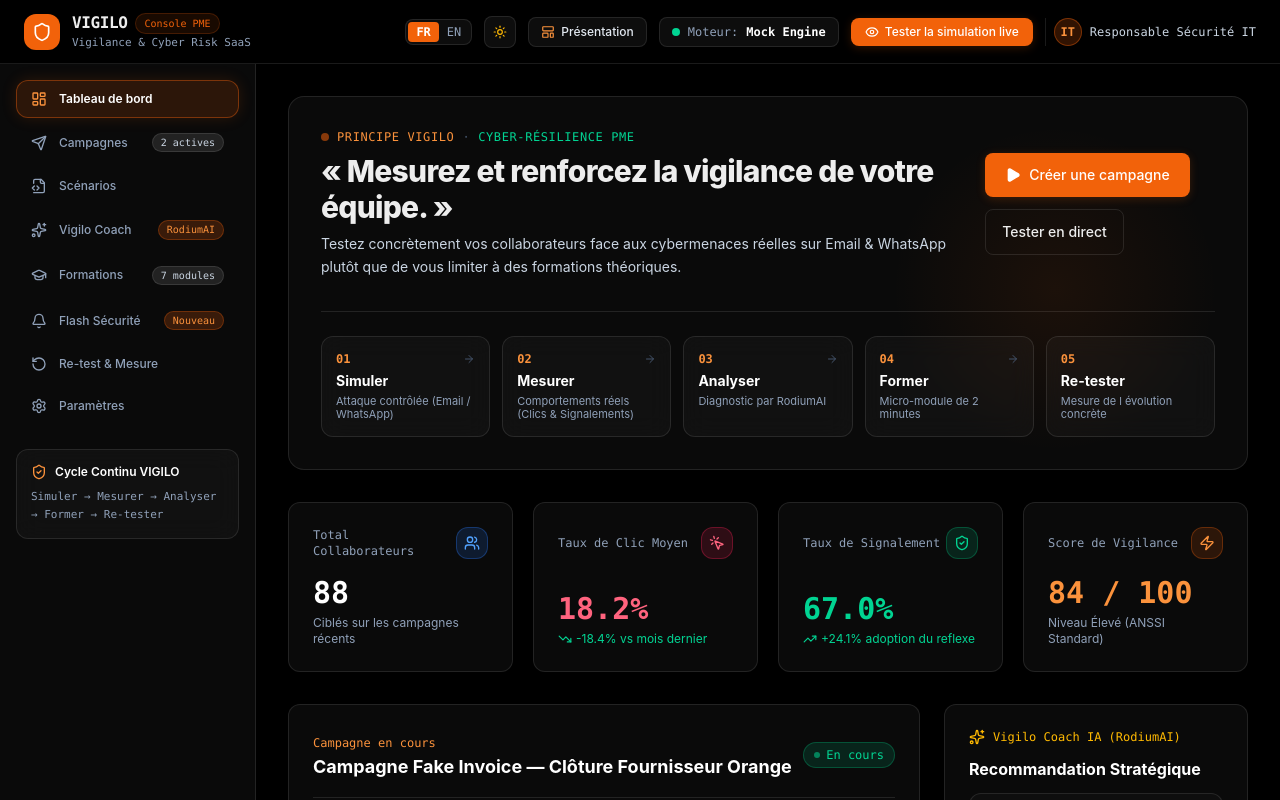
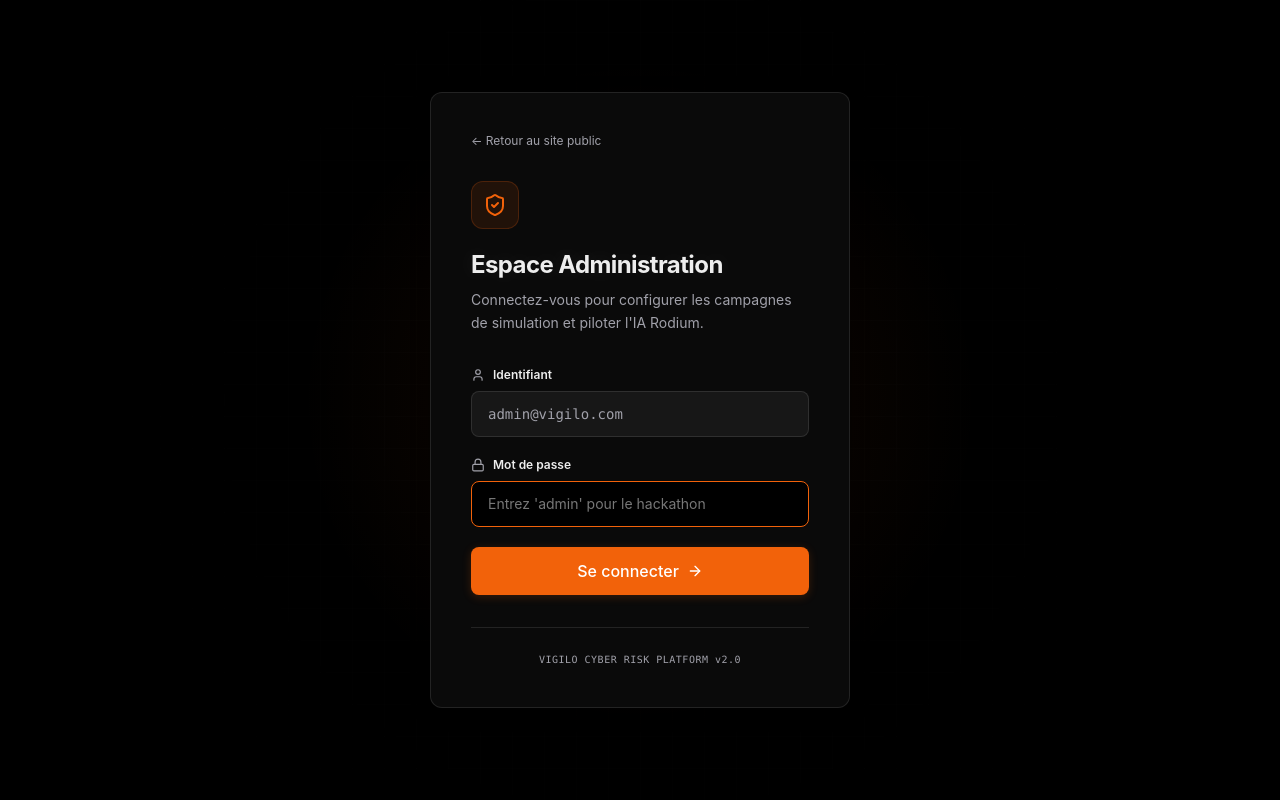
Before and after one commit to Airkid29/tech_arena_hackaton, a React (Vite) app: page / in a window 1280 px wide. Both pictures are taken after a click on the button "Accéder à la console". Shown: the top 800 px of the page. Built offline with nearby package versions, Linux system fonts and the light colour scheme.

Commit message:
login_page

```diff
--- a/server.ts
+++ b/server.ts
@@ -32,7 +32,7 @@ if (apiKey && apiKey !== 'MY_GEMINI_API_KEY') {
 }
 
 // RodiumAI fetch helper
-const callRodiumAI = async (prompt: string, model: string = 'gemini-3.8-flash') => {
+const callRodiumAI = async (prompt: string, model: string = 'gemini-3.5-flash') => {
   const rodiumKey = process.env.RODIUM_API_KEY;
   if (!rodiumKey) throw new Error('RODIUM_API_KEY non définie');
 
@@ -200,25 +200,25 @@ Format de réponse attendu en JSON strict sans balises markdown superflues:
 
       if (process.env.RODIUM_API_KEY) {
         try {
-          responseText = await callRodiumAI(prompt, 'gemini-3.8-flash');
+          responseText = await callRodiumAI(prompt, 'gemini-3.5-flash');
           engineUsed = 'rodium-ai-gemini';
         } catch (rodiumErr: any) {
           console.warn('[Rodium Coach] Erreur API Rodium, fallback:', rodiumErr.message);
           if (aiClient) {
             const response = await aiClient.models.generateContent({
-              model: 'gemini-3.8-flash',
+              model: 'gemini-1.5-flash',
               contents: prompt,
               config: { responseMimeType: 'application/json' },
             });
             responseText = response.text || '';
-            engineUsed = 'gemini-3.8-flash';
+            engineUsed = 'gemini-1.5-flash';
           } else {
             throw rodiumErr;
           }
         }
       } else if (aiClient) {
         const response = await aiClient.models.generateContent({
-          model: 'gemini-3.8-flash',
+          model: 'gemini-1.5-flash',
           contents: prompt,
           config: { responseMimeType: 'application/json' },
         });
@@ -278,22 +278,22 @@ Fournis une analyse synthétique et percutante au format JSON strict :
 
       if (process.env.RODIUM_API_KEY) {
         try {
-          responseText = await callRodiumAI(prompt, 'gemini-3.8-flash');
+          responseText = await callRodiumAI(prompt, 'gemini-3.5-flash');
           engineUsed = 'rodium-ai-gemini';
         } catch (err) {
           if (aiClient) {
             const response = await aiClient.models.generateContent({
-              model: 'gemini-3.8-flash',
+              model: 'gemini-1.5-flash',
               contents: prompt,
               config: { responseMimeType: 'application/json' },
             });
             responseText = response.text || '';
-            engineUsed = 'gemini-3.8-flash';
+            engineUsed = 'gemini-1.5-flash';
           }
         }
       } else if (aiClient) {
         const response = await aiClient.models.generateContent({
-          model: 'gemini-3.8-flash',
+          model: 'gemini-1.5-flash',
           contents: prompt,
           config: { responseMimeType: 'application/json' },
         });
@@ -400,22 +400,22 @@ Format JSON strict :
 
       if (process.env.RODIUM_API_KEY) {
         try {
-          responseText = await callRodiumAI(prompt, 'gemini-3.8-flash');
+          responseText = await callRodiumAI(prompt, 'gemini-3.5-flash');
           engineUsed = 'rodium-ai-gemini';
         } catch (err) {
           if (aiClient) {
             const response = await aiClient.models.generateContent({
-              model: 'gemini-3.8-flash',
+              model: 'gemini-1.5-flash',
               contents: prompt,
               config: { responseMimeType: 'application/json' },
             });
             responseText = response.text || '';
-            engineUsed = 'gemini-3.8-flash';
+            engineUsed = 'gemini-1.5-flash';
           }
         }
       } else if (aiClient) {
         const response = await aiClient.models.generateContent({
-          model: 'gemini-3.8-flash',
+          model: 'gemini-1.5-flash',
           contents: prompt,
           config: { responseMimeType: 'application/json' },
         });
--- a/src/App.tsx
+++ b/src/App.tsx
@@ -15,6 +15,7 @@ import { SettingsView } from './components/settings/SettingsView';
 import { FlashNewsView } from './components/flash-news/FlashNewsView';
 import { EmployeeSimulatorModal } from './components/employee-simulator/EmployeeSimulatorModal';
 import { LandingPage } from './components/landing/LandingPage';
+import { AdminLogin } from './components/auth/AdminLogin';
 import {
   INITIAL_CAMPAIGNS,
   INITIAL_SCENARIOS,
@@ -313,14 +314,14 @@ export default function App() {
     return (
       <div className={isDark ? 'dark' : ''}>
         <LandingPage
-          onEnterDashboard={() => setViewMode('app')}
+          onEnterDashboard={() => setViewMode('login')}
           onOpenLiveSimulator={() => handleOpenSimulator()}
           onExploreTrainings={() => {
-            setViewMode('app');
+            setViewMode('login');
             setActiveTab('training');
           }}
           onOpenFlashNews={() => {
-            setViewMode('app');
+            setViewMode('login');
             setActiveTab('flash-news');
           }}
           language={language}
@@ -355,6 +356,17 @@ export default function App() {
             }}
           />
         )}
+      </div>
+    );
+  }
+
+  if (viewMode === 'login') {
+    return (
+      <div className={isDark ? 'dark' : ''}>
+        <AdminLogin
+          onLogin={() => setViewMode('app')}
+          onBack={() => setViewMode('landing')}
+        />
       </div>
     );
   }
--- /dev/null
+++ b/src/components/auth/AdminLogin.tsx
@@ -0,0 +1,99 @@
+import React, { useState } from "react";
+import { ShieldCheck, Lock, ArrowRight, User } from "lucide-react";
+
+interface AdminLoginProps {
+  onLogin: () => void;
+  onBack: () => void;
+}
+
+export const AdminLogin: React.FC<AdminLoginProps> = ({ onLogin, onBack }) => {
+  const [password, setPassword] = useState("");
+  const [error, setError] = useState("");
+
+  const handleSubmit = (e: React.FormEvent) => {
+    e.preventDefault();
+    if (password === "admin" || password === "hackaton2026") {
+      onLogin();
+    } else {
+      setError("Mot de passe incorrect");
+    }
+  };
+
+  return (
+    <div className="min-h-screen flex items-center justify-center bg-[var(--background)] text-[var(--foreground)] p-4 relative overflow-hidden">
+      {/* Vercel-like grid background */}
+      <div className="absolute inset-0 vigilo-grid-pattern opacity-40 pointer-events-none" />
+      {/* Subtle orange glow */}
+      <div className="absolute top-1/2 left-1/2 -translate-x-1/2 -translate-y-1/2 w-[800px] h-[800px] vigilo-orange-glow pointer-events-none" />
+
+      <div className="relative w-full max-w-[420px] vigilo-card p-10 z-10">
+        <button
+          onClick={onBack}
+          className="text-xs text-[var(--muted-foreground)] hover:text-[var(--foreground)] transition-colors mb-8 flex items-center gap-2 cursor-pointer"
+        >
+          ← Retour au site public
+        </button>
+
+        <div className="flex flex-col mb-8">
+          <div className="w-12 h-12 rounded-xl bg-[#f2620a]/10 border border-[#f2620a]/20 flex items-center justify-center mb-5">
+            <ShieldCheck className="w-6 h-6 text-[#f2620a]" />
+          </div>
+          <h1 className="text-2xl font-bold tracking-tight vigilo-glow-text mb-2">Espace Administration</h1>
+          <p className="text-sm text-[var(--muted-foreground)] leading-relaxed">
+            Connectez-vous pour configurer les campagnes de simulation et piloter l&apos;IA Rodium.
+          </p>
+        </div>
+
+        <form onSubmit={handleSubmit} className="space-y-5">
+          <div className="space-y-2">
+            <label className="text-xs font-semibold text-[var(--foreground)] flex items-center gap-2">
+              <User className="w-3.5 h-3.5 text-[var(--muted-foreground)]" /> Identifiant
+            </label>
+            <input
+              type="text"
+              defaultValue="admin@vigilo.com"
+              disabled
+              className="w-full bg-[var(--muted)] border border-[var(--card-border)] text-[var(--muted-foreground)] text-sm rounded-lg px-4 py-3 cursor-not-allowed font-mono"
+            />
+          </div>
+
+          <div className="space-y-2">
+            <label className="text-xs font-semibold text-[var(--foreground)] flex items-center gap-2">
+              <Lock className="w-3.5 h-3.5 text-[var(--muted-foreground)]" /> Mot de passe
+            </label>
+            <input
+              type="password"
+              placeholder="Entrez &apos;admin&apos; pour le hackathon"
+              value={password}
+              onChange={(e) => {
+                setPassword(e.target.value);
+                setError("");
+              }}
+              className="w-full bg-[var(--background)] border border-[var(--card-border)] text-[var(--foreground)] text-sm rounded-lg px-4 py-3 focus:outline-none focus:border-[#f2620a] transition-all"
+              autoFocus
+            />
+          </div>
+
+          {error && (
+            <div className="text-xs font-medium text-red-400 text-center bg-red-950/20 py-2.5 rounded-lg border border-red-900/30">
+              {error}
+            </div>
+          )}
+
+          <button
+            type="submit"
+            className="w-full vigilo-btn-orange py-3 px-4 flex items-center justify-center gap-2 mt-2 cursor-pointer shadow-lg"
+          >
+            Se connecter <ArrowRight className="w-4 h-4" />
+          </button>
+        </form>
+
+        <div className="mt-8 pt-6 border-t border-[var(--card-border)] text-center">
+          <p className="text-[10px] text-[var(--muted-foreground)] font-mono tracking-wider">
+            VIGILO CYBER RISK PLATFORM v2.0
+          </p>
+        </div>
+      </div>
+    </div>
+  );
+};
--- a/src/types/index.ts
+++ b/src/types/index.ts
@@ -9,7 +9,7 @@ export type ScenarioCategory =
   | 'QR Code (Quishing)';
 export type DifficultyLevel = 'Facile' | 'Moyen' | 'Difficile';
 export type CampaignStatus = 'brouillon' | 'planifiée' | 'en_cours' | 'terminée';
-export type AppViewMode = 'landing' | 'app';
+export type AppViewMode = 'landing' | 'app' | 'login';
 
 export interface FlashArticle {
   id: string;
```
